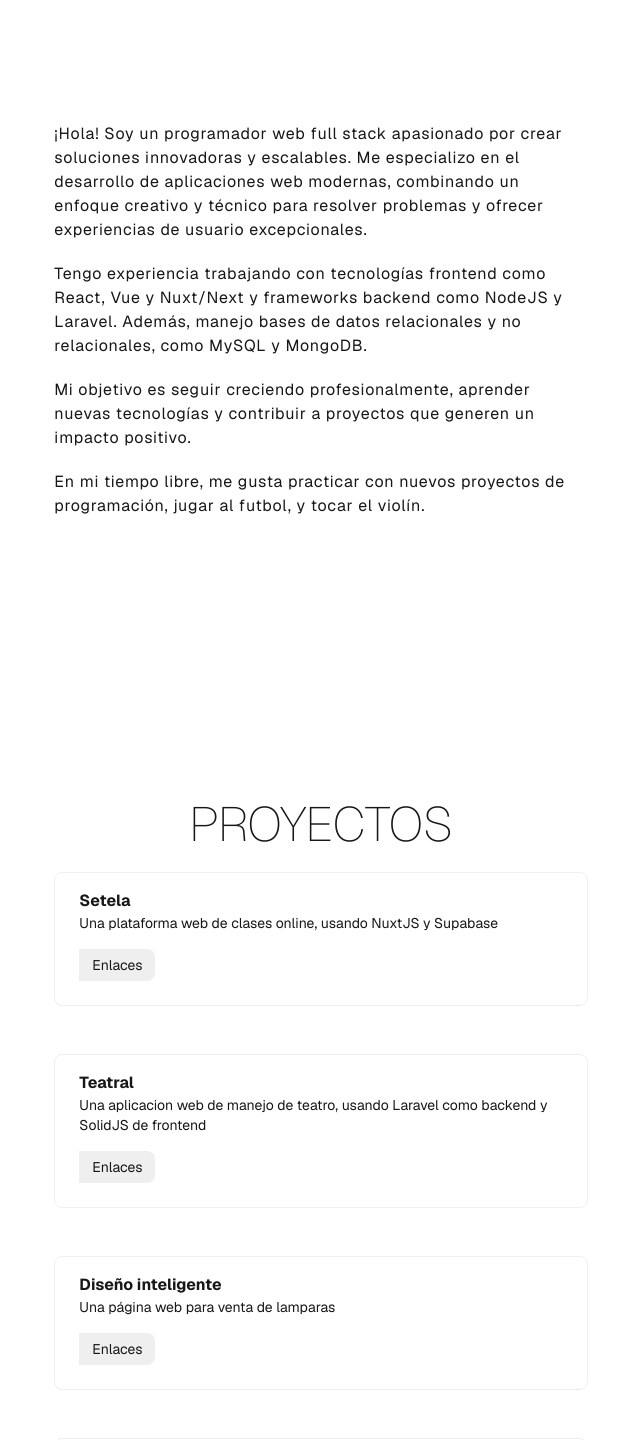
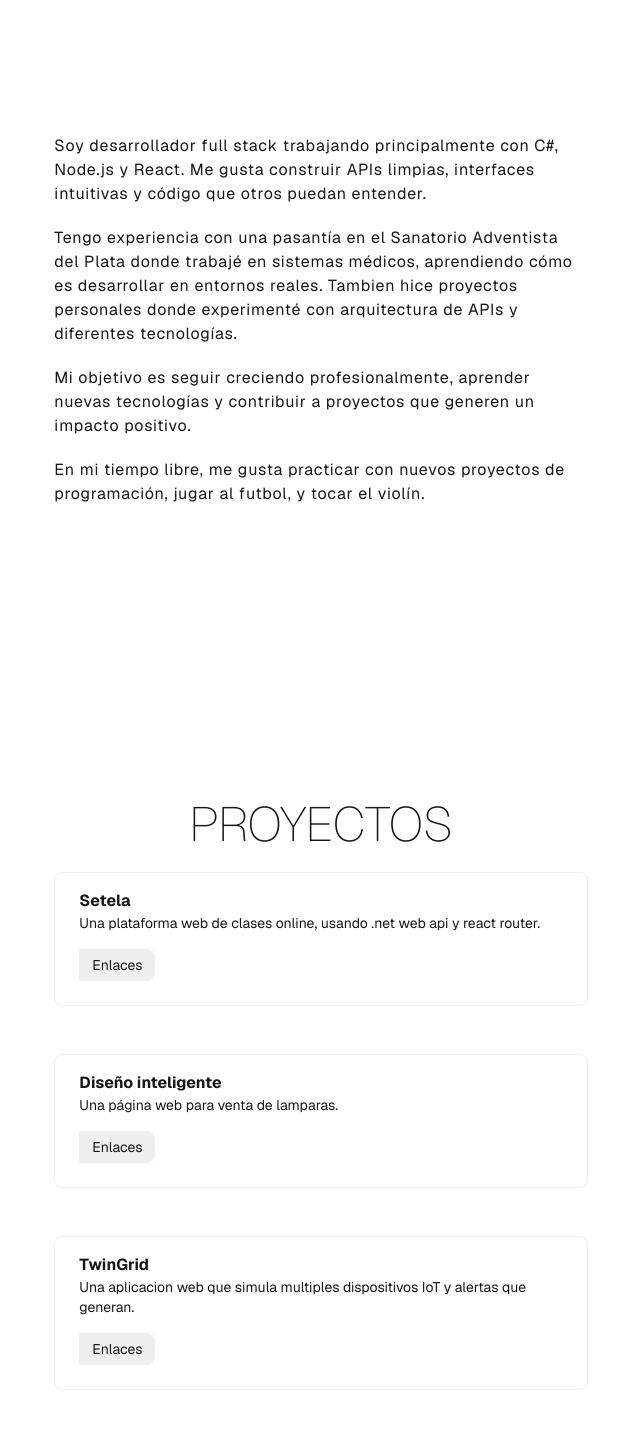
Before and after one commit to xsky13/portfolio, a Next.js app: page / in a window 1280 px wide. Shown: the part 880-2320 px from the top of the page, without its empty margins (319-959 px from the left). Built offline with nearby package versions, Linux system fonts and the light colour scheme.

Commit message:
modified projects and description

```diff
--- a/app/components/About.js
+++ b/app/components/About.js
@@ -1,10 +1,30 @@
 export default function About() {
     return (
-        <div id="acerca" className="text-sm md:text-base leading-7 tracking-wider h-screen flex flex-col items-center justify-center">
-            <p>¡Hola! Soy un programador web full stack apasionado por crear soluciones innovadoras y escalables. Me especializo en el desarrollo de aplicaciones web modernas, combinando un enfoque creativo y técnico para resolver problemas y ofrecer experiencias de usuario excepcionales.</p>
-            <p className="my-5">Tengo experiencia trabajando con tecnologías frontend como React, Vue y Nuxt/Next y frameworks backend como NodeJS y Laravel. Además, manejo bases de datos relacionales y no relacionales, como MySQL y MongoDB.</p>
-            <p className="mb-5">Mi objetivo es seguir creciendo profesionalmente, aprender nuevas tecnologías y contribuir a proyectos que generen un impacto positivo.</p>
-            <p>En mi tiempo libre, me gusta practicar con nuevos proyectos de programación, jugar al futbol, y tocar el violín.</p>
+        <div
+            id="acerca"
+            className="text-sm md:text-base leading-7 tracking-wider h-screen flex flex-col items-center justify-center"
+        >
+            <p>
+                Soy desarrollador full stack trabajando principalmente con C#,
+                Node.js y React. Me gusta construir APIs limpias, interfaces
+                intuitivas y código que otros puedan entender.
+            </p>
+            <p className="my-5">
+                Tengo experiencia con una pasantía en el Sanatorio Adventista
+                del Plata donde trabajé en sistemas médicos, aprendiendo cómo es
+                desarrollar en entornos reales. Tambien hice proyectos
+                personales donde experimenté con arquitectura de APIs y
+                diferentes tecnologías.
+            </p>
+            <p className="mb-5">
+                Mi objetivo es seguir creciendo profesionalmente, aprender
+                nuevas tecnologías y contribuir a proyectos que generen un
+                impacto positivo.
+            </p>
+            <p>
+                En mi tiempo libre, me gusta practicar con nuevos proyectos de
+                programación, jugar al futbol, y tocar el violín.
+            </p>
         </div>
     );
 }
--- a/app/components/Projects/Project.js
+++ b/app/components/Projects/Project.js
@@ -4,22 +4,33 @@ export default function Project(props) {
             <span className="font-bold">{props.title}</span>
             <p className="text-sm">{props.description}</p>
             <details className="text-sm mt-4 mb-2">
-                <summary className="cursor-pointer px-3 py-1.5 rounded-l-none border-l border-borderColor rounded-lg bg-borderColor inline-block transition">Enlaces</summary>
+                <summary className="cursor-pointer px-3 py-1.5 rounded-l-none border-l border-borderColor rounded-lg bg-borderColor inline-block transition">
+                    Enlaces
+                </summary>
                 <div className="border-l border-borderColor pl-3 -my-1 pt-2 pb-1.5">
-                    {
-                        props.links.map((link, id) =>
-                            <div
-                                key={id} className="my-1">
-                                <a
-                                    href={link}
-                                    className="link"
-                                >
-                                    {link}
-                                </a>
+                    {props.links.map((link, id) => (
+                        <div
+                            key={id}
+                            className="my-1 w-fit flex items-center gap-1 link"
+                        >
+                            <svg
+                                xmlns="http://www.w3.org/2000/svg"
+                                fill="none"
+                                viewBox="0 0 24 24"
+                                strokeWidth={1.5}
+                                stroke="currentColor"
+                                className="size-4"
+                            >
+                                <path
+                                    strokeLinecap="round"
+                                    strokeLinejoin="round"
+                                    d="M13.19 8.688a4.5 4.5 0 0 1 1.242 7.244l-4.5 4.5a4.5 4.5 0 0 1-6.364-6.364l1.757-1.757m13.35-.622 1.757-1.757a4.5 4.5 0 0 0-6.364-6.364l-4.5 4.5a4.5 4.5 0 0 0 1.242 7.244"
+                                />
+                            </svg>
 
-                            </div>
-                        )
-                    }
+                            <a href={link}>{link}</a>
+                        </div>
+                    ))}
                 </div>
             </details>
         </div>
--- a/app/components/Projects/Projects.js
+++ b/app/components/Projects/Projects.js
@@ -4,52 +4,44 @@ import Project from "./Project";
 export default function Projects() {
     const projects = [
         {
-            title: 'Setela',
-            description: 'Una plataforma web de clases online, usando NuxtJS y Supabase',
+            title: "Setela",
+            description:
+                "Una plataforma web de clases online, usando .net web api y react router.",
             links: [
-                'https://setela.vercel.app',
-                'https://github.com/xsky13/teatral-admin'
-            ]
+                "https://github.com/xsky13/setela_v3.1",
+                "https://github.com/xsky13/setela_client",
+            ],
         },
         {
-            title: 'Teatral',
-            description: 'Una aplicacion web de manejo de teatro, usando Laravel como backend y SolidJS de frontend',
+            title: "Diseño inteligente",
+            description: "Una página web para venta de lamparas.",
             links: [
-                'https://github.com/xsky13/teatral-admin',
-                'https://github.com/xsky13/teatral-api',
-            ]
+                "https://diseno-inteligente.vercel.app",
+                "https://github.com/xsky13/diseno-inteligente",
+            ],
         },
         {
-            title: 'Diseño inteligente',
-            description: 'Una página web para venta de lamparas',
-            links: [
-                'https://diseno-inteligente.vercel.app',
-                'https://github.com/xsky13/diseno-inteligente'
-            ]
+            title: "TwinGrid",
+            description:
+                "Una aplicacion web que simula multiples dispositivos IoT y alertas que generan.",
+            links: ["https://github.com/xsky13/mvp_software_dispositivos"],
         },
-        {
-            title: 'Blogposts',
-            description: 'Una simple aplicacion web CRUD con autenticación',
-            links: [
-                'https://github.com/xsky13/blogposts-backend',
-                'https://github.com/xsky13/blogposts-frontend',
-            ]
-        }
     ];
 
     return (
-        <div id="proyectos" className="py-20 flex flex-col items-center justify-center">
+        <div
+            id="proyectos"
+            className="py-20 flex flex-col items-center justify-center"
+        >
             <h1 className="font-thin uppercase">Proyectos</h1>
-            {
-                projects.map((project, id) =>
+            {projects.map((project, id) => (
                 <Project
                     key={id}
                     title={project.title}
                     description={project.description}
                     links={project.links}
                 />
-                )
-            }
+            ))}
         </div>
     );
 }
```
Also changed, not shown: app/page.js (+22 -14 lines). Lines whose indentation alone changed are shown as unchanged.
